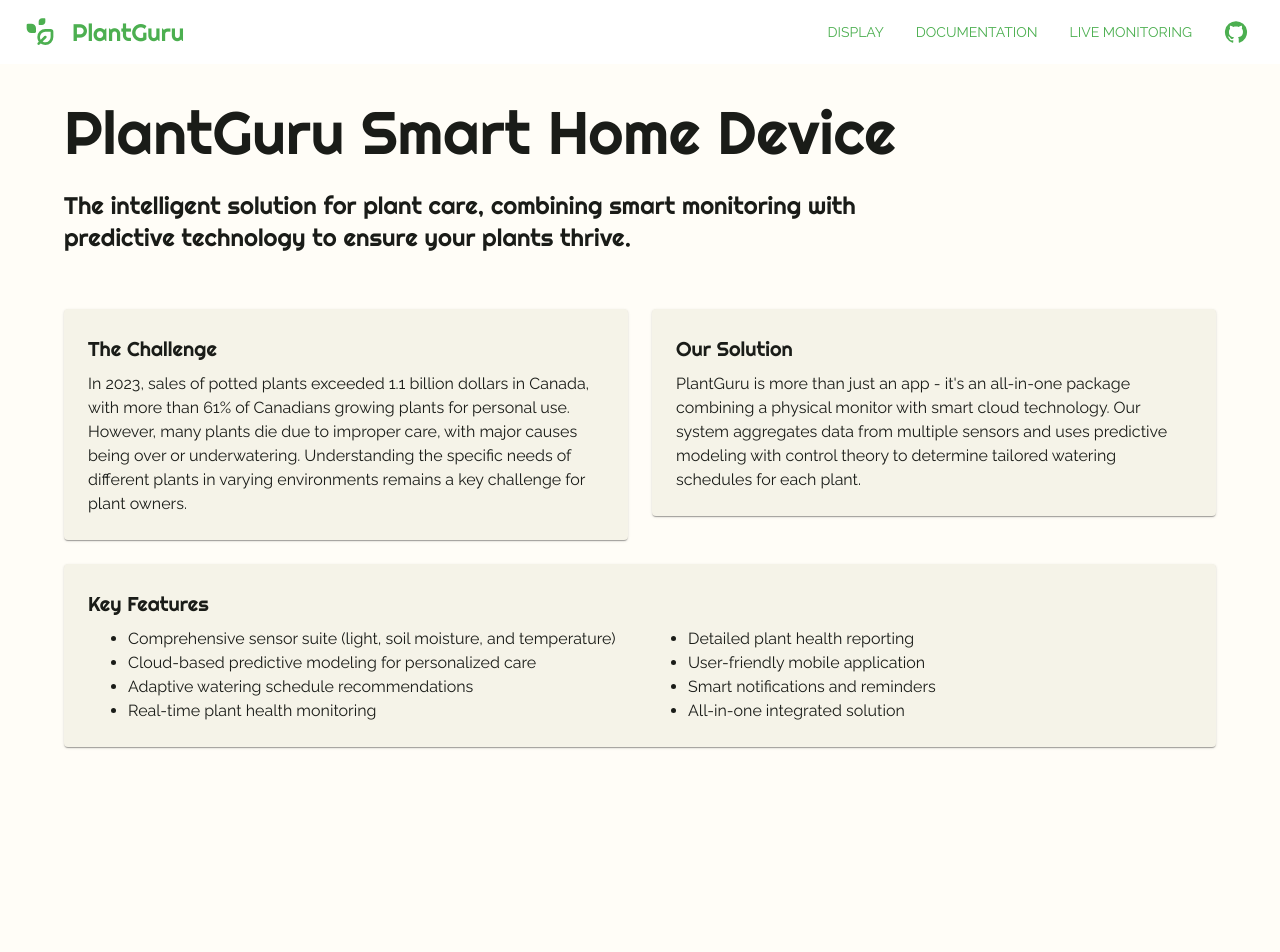
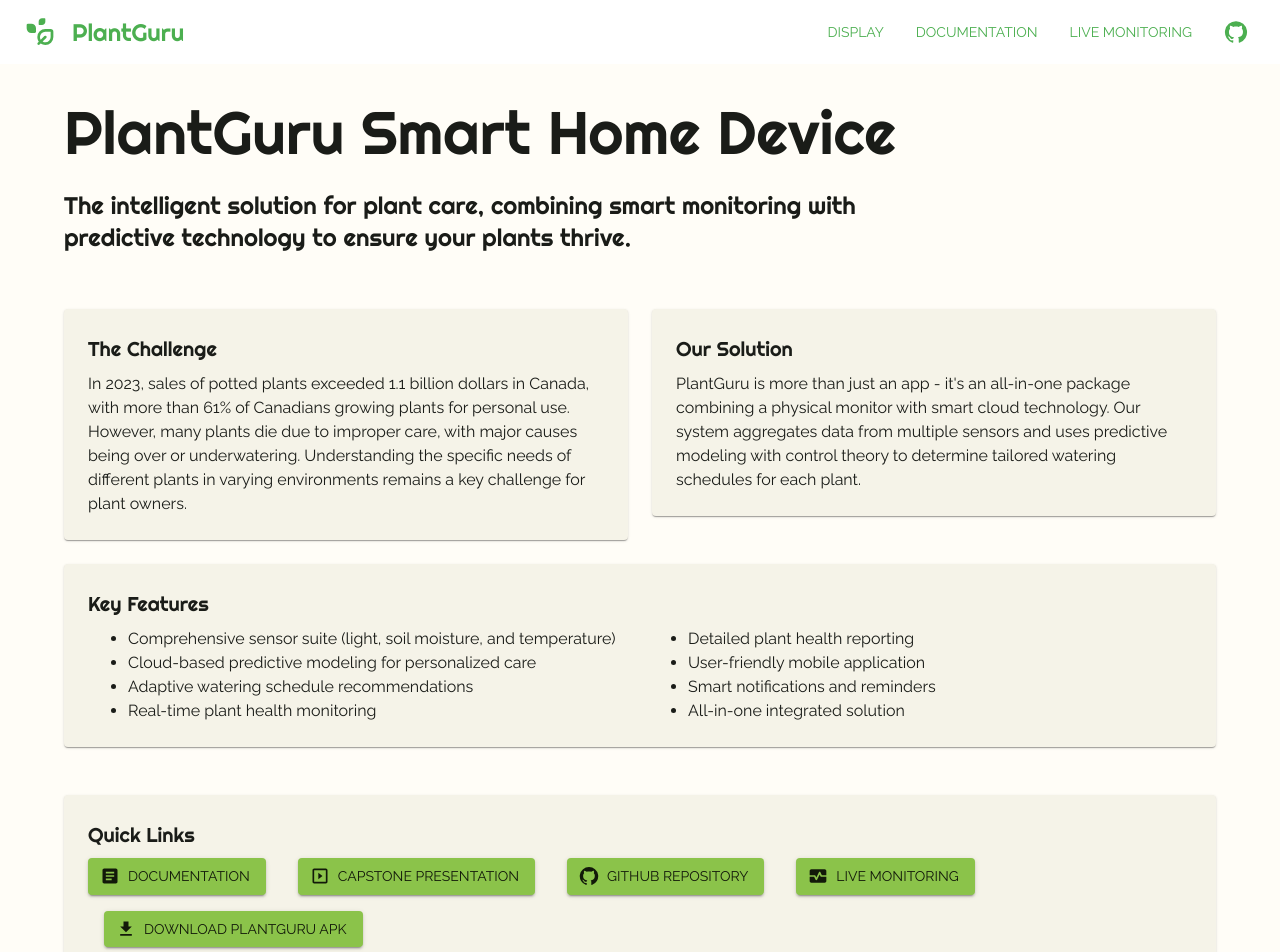
Before and after one commit to PlantGuru-FYDP/PlantGuru, a React (Vite) app in the folder webpage/: page / in a window 1280 px wide. Shown: the top 952 px of the page. Before the commit the page ends 800 px from the top, so only its background shows below. Built offline with nearby package versions, Linux system fonts and the light colour scheme.

Commit message:
add homepage links, apk file

```diff
--- a/webpage/src/pages/Home.jsx
+++ b/webpage/src/pages/Home.jsx
@@ -1,4 +1,10 @@
-import { Typography, Box, Paper, Grid } from '@mui/material';
+import { Typography, Box, Paper, Grid, Button, Stack } from '@mui/material';
+import { Link as RouterLink } from 'react-router-dom';
+import GitHubIcon from '@mui/icons-material/GitHub';
+import ArticleIcon from '@mui/icons-material/Article';
+import PresentationIcon from '@mui/icons-material/Slideshow';
+import MonitorIcon from '@mui/icons-material/MonitorHeart';
+import DownloadIcon from '@mui/icons-material/Download';
 
 export default function Home() {
   return (
@@ -58,6 +64,62 @@
             </Grid>
           </Paper>
         </Grid>
+        <Grid item xs={12}>
+          <Paper sx={{ p: 3, mt: 3 }}>
+            <Typography variant="h6" gutterBottom>
+              Quick Links
+            </Typography>
+            <Stack direction="row" spacing={2} sx={{ flexWrap: 'wrap', gap: 2 }}>
+              <Button
+                component={RouterLink}
+                to="/docs"
+                variant="contained"
+                startIcon={<ArticleIcon />}
+              >
+                Documentation
+              </Button>
+              <Button
+                component={RouterLink}
+                to="/presentation"
+                variant="contained"
+                startIcon={<PresentationIcon />}
+              >
+                Capstone Presentation
+              </Button>
+              <Button
+                component="a"
+                href="https://github.com/SYSC4907-PlantGuru/PlantGuru"
+                target="_blank"
+                rel="noopener noreferrer"
+                variant="contained"
+                startIcon={<GitHubIcon />}
+              >
+                GitHub Repository
+              </Button>
+              <Button
+                component={RouterLink}
+                to="/live"
+                variant="contained"
+                startIcon={<MonitorIcon />}
+              >
+                Live Monitoring
+              </Button>
+              <Box sx={{ pl: 0 }}>
+                <Button
+                  variant="contained"
+                  startIcon={<DownloadIcon />}
+                  href="/PlantGuru.apk"
+                  download
+                >
+                  Download PlantGuru APK
+                </Button>
+                <Typography variant="caption" display="block" sx={{ mt: 1 }}>
+                  Download and install the latest version of PlantGuru for Android
+                </Typography>
+              </Box>
+            </Stack>
+          </Paper>
+        </Grid>
       </Grid>
     </Box>
   );
```
Also changed, not shown: 1 other file (tests, documents, lock files or other folders).
